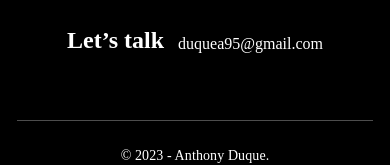
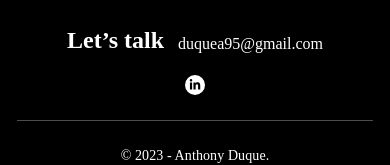
Before and after one commit to Duquea95/NextJS_Portfolio, a Next.js app: page /Work in a window 390 px wide. Shown: the part 5765-5930 px from the top of the page. Built offline with nearby package versions, Linux system fonts and the light colour scheme.

Commit message:
fix footer css

```diff
--- a/components/Footer/index.js
+++ b/components/Footer/index.js
@@ -14,7 +14,7 @@ const Footer = () => {
             <ul>
               { socialLinks.map((item, index) => { return (
                 <li key={`social-link__${index}`}>
-                  <a href={item.link} target="_blank">
+                  <a href={`https://${item.link}`} target="_blank">
                     <i className={`fa`+item.classNames}>{item.icon}</i>
                   </a>
                 </li>
@@ -41,8 +41,8 @@ const Footer = () => {
 export default Footer
 
 const socialLinks = [
-  {name: 'DigiMedia Creative\'s Facebook', link: 'facebook.com', icon: <FaFacebookF/>, classNames: ' fa-facebook'},
-  {name: 'DigiMedia Creative\'s Twitter', link: 'twitter.com', icon: <FaTwitter/>, classNames: ' fa-twitter'},
-  {name: 'DigiMedia Creative\'s Instagraam Account', link: 'instagram.com', icon: <FaInstagram/>, classNames: ' fa-instagram'},
-  {name: 'DigiMedia Creative\'s LinkedIn Account', link: 'linkedin.com', icon: <FaLinkedinIn/>, classNames: ' fa-linkedin'},
+  // {name: 'DigiMedia Creative\'s Facebook', link: 'facebook.com', icon: <FaFacebookF/>, classNames: ' fa-facebook'},
+  // {name: 'DigiMedia Creative\'s Twitter', link: 'twitter.com', icon: <FaTwitter/>, classNames: ' fa-twitter'},
+  // {name: 'DigiMedia Creative\'s Instagraam Account', link: 'instagram.com', icon: <FaInstagram/>, classNames: ' fa-instagram'},
+  {name: 'Anthony Duque\'s LinkedIn Profile', link: 'linkedin.com/in/anthony-duque', icon: <FaLinkedinIn/>, classNames: ' fa-linkedin'},
 ]
--- a/components/Hero/index.js
+++ b/components/Hero/index.js
@@ -43,10 +43,9 @@ const Hero = (prop) => {
     if(event.target.parentElement.getAttribute('data-href') === '/Work'){
       router.push(event.target.parentElement.getAttribute('data-href'));
     }else{
-      router.push(event.target.parentElement.getAttribute('data-href'))
       router.push({
         pathname: event.target.parentElement.getAttribute('data-href'),
-        query: event.target.parentElement.getAttribute('data-index')
+        query: {activeIndex: event.target.parentElement.getAttribute('data-index')}
       })
     }
   }
--- a/components/HeroList/index.js
+++ b/components/HeroList/index.js
@@ -1,11 +1,11 @@
 import React, {useState, useEffect, useRef} from 'react'
-// import { useNavigate } from 'react-router-dom'
 import oscar from '../../public/images/expertise/oscar-stone.png'
 import ja from '../../public/images/expertise/jonathan-adler.jpeg'
 import dada from '../../public/images/expertise/dada.png'
 import Copy from '../blocks/Copy'
 
 const HeroList = (prop) => {
+  console.log(prop)
 
   const listRef = useRef()
   const [activeIndex, setActiveIndex] = useState( prop.activeIndex || 0)
--- a/global.css
+++ b/global.css
@@ -1398,6 +1398,10 @@ footer{
     height: 200px;
     margin-top: 10px;
   }
+  footer nav{
+    visibility: visible;
+    opacity: 1;
+  }
 }
 
 @media (max-width: 500px){
```
Also changed, not shown: pages/expertise/index.js (+7 -1 lines).
